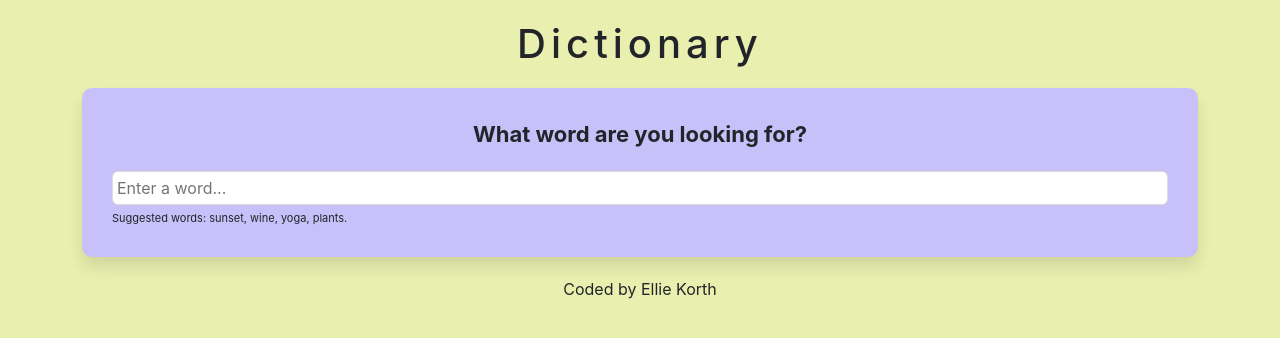
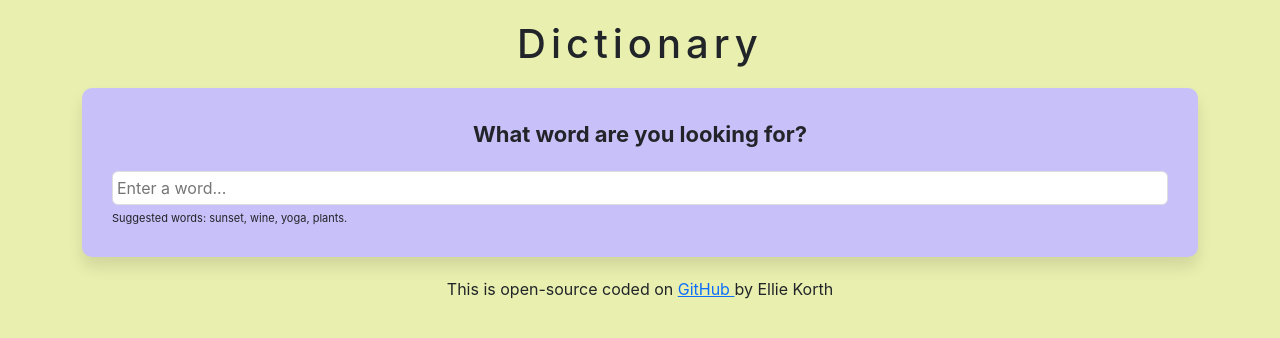
Before and after one commit to ellsk21/dictionary-project, a React (Create React App) app: page / in a window 1280 px wide. Shown: the top 338 px of the page. Built offline with nearby package versions, Linux system fonts and the light colour scheme.

Commit message:
updated footer

```diff
--- a/src/App.js
+++ b/src/App.js
@@ -14,7 +14,7 @@ function App() {
       </header>
       </div>
       <footer>
-        Coded by Ellie Korth
+        This is open-source coded on <a href="https://github.com/ellsk21/dictionary-project" target="_blank" rel="noreferrer">GitHub </a> by Ellie Korth
       </footer>
     </div>
   );
```
